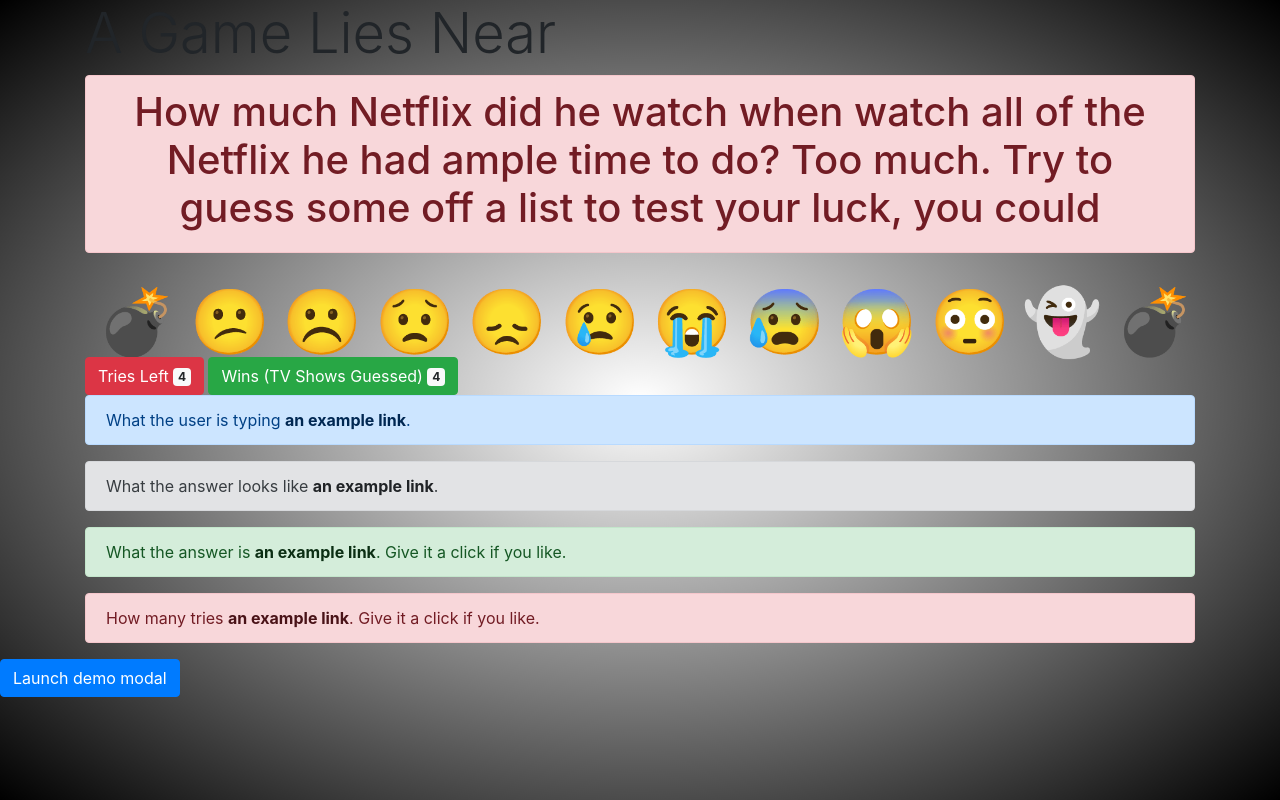
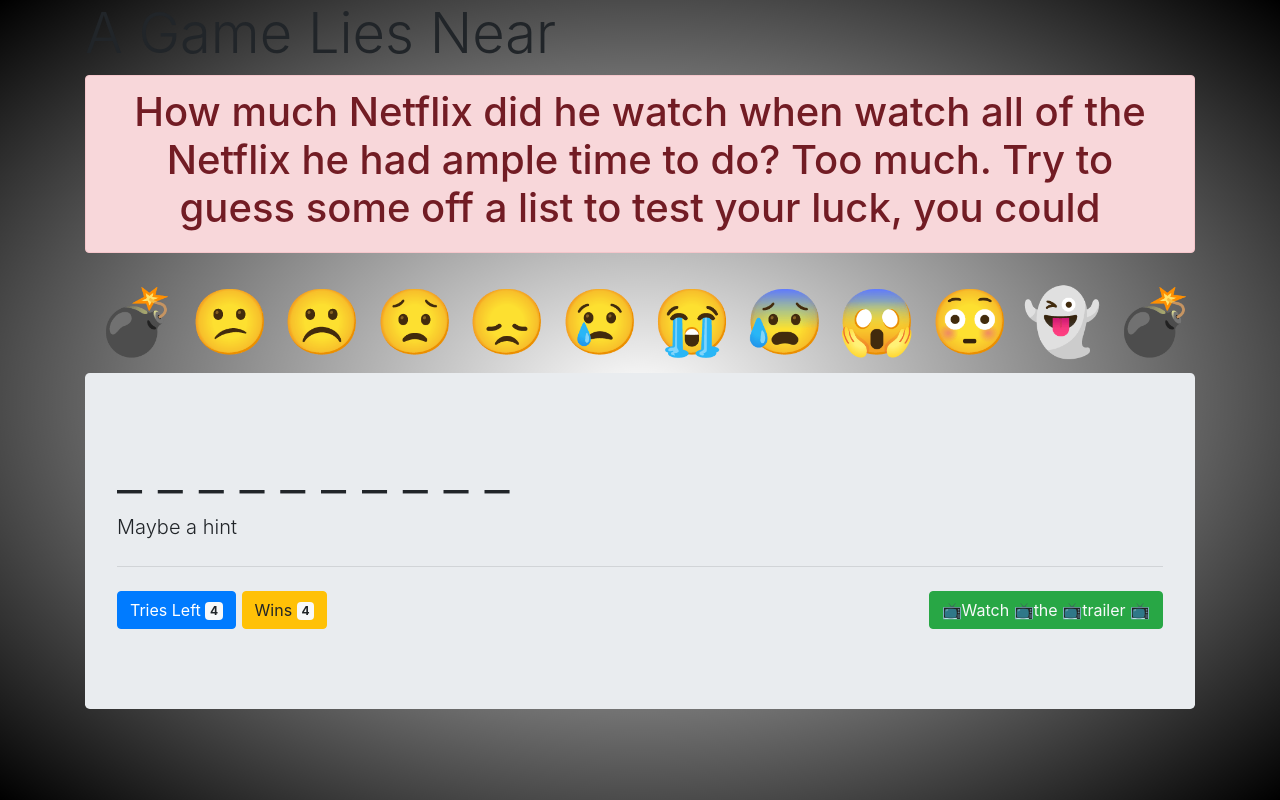
Before and after one commit to moralh2/Word-Guess-Game, a plain HTML site: page index.html in a window 1280 px wide. Drawn offline with nearby package versions, Linux system fonts and the light colour scheme.

Commit message:
adding more html

```diff
--- a/index.html
+++ b/index.html
@@ -39,6 +39,7 @@
 <body>
     <div class="container">
         <div><h1 class="display-4">A Game Lies Near</h1></div>
+
         <div class="alert alert-danger text-center" role="alert">
             <h1>How much Netflix did he watch when watch all of the Netflix he had ample time to do? Too much. Try to guess some off a list to test your luck, you could</h1>
         </div>
@@ -58,37 +59,22 @@
             <span class="box bombita"> 💣 </span>
         </div>
 
-            <button type="button" class="btn btn-danger">
-                Tries Left <span class="badge badge-light">4</span>
-            </button>
+        <div class="jumbotron mt-3">
+            <h1 class="display-4">_ _ _  _ _ _ _ _ _ _</h1>
+            <p class="lead">Maybe a hint</p>
+            <hr class="my-4">
+            <p class="lead">
+                <a class="btn btn-primary btn-md" href="#">Tries Left <span class="badge badge-light">4</span></a>
+                <a class="btn btn-warning btn-md" href="#">Wins <span class="badge badge-light">4</span></a>
+                <a class="btn btn-success btn-md float-right text-light" data-toggle="modal" data-target="#exampleModal"> 📺Watch 📺the 📺trailer 📺</a>
+            </p>
 
-            <button type="button" class="btn btn-success">
-                    Wins (TV Shows Guessed) <span class="badge badge-light">4</span>
-            </button>
+        </div>
 
-
-            <!-- <span class="badge badge-secondary">Secondary</span> -->
-
-
-
-        <div class="alert alert-primary" role="alert">
-                What the user is typing <a id="me-type" href="#" class="alert-link">an example link</a>.
-        </div>
-        <div class="alert alert-secondary" role="alert">
-        What the answer looks like <a id="current-guess" href="#" class="alert-link">an example link</a>.
-        </div>
-        <div class="alert alert-success" role="alert">
-        What the answer is <a id="correct-answer" href="#" class="alert-link">an example link</a>. Give it a click if you like.
-        </div>
-        <div class="alert alert-danger" role="alert">
-        How many tries <a id="my-attempts" href="#" class="alert-link">an example link</a>. Give it a click if you like.
-        </div>
     </div>
 
         <!-- Button trigger modal -->
-<button type="button" class="btn btn-primary" data-toggle="modal" data-target="#exampleModal">
-        Launch demo modal
-      </button>
+
 
         <!-- Modal -->
         <div class="modal fade" id="exampleModal" tabindex="-1" role="dialog" aria-labelledby="exampleModalLabel" aria-hidden="true">
```
Lines whose indentation alone changed are shown as unchanged.
